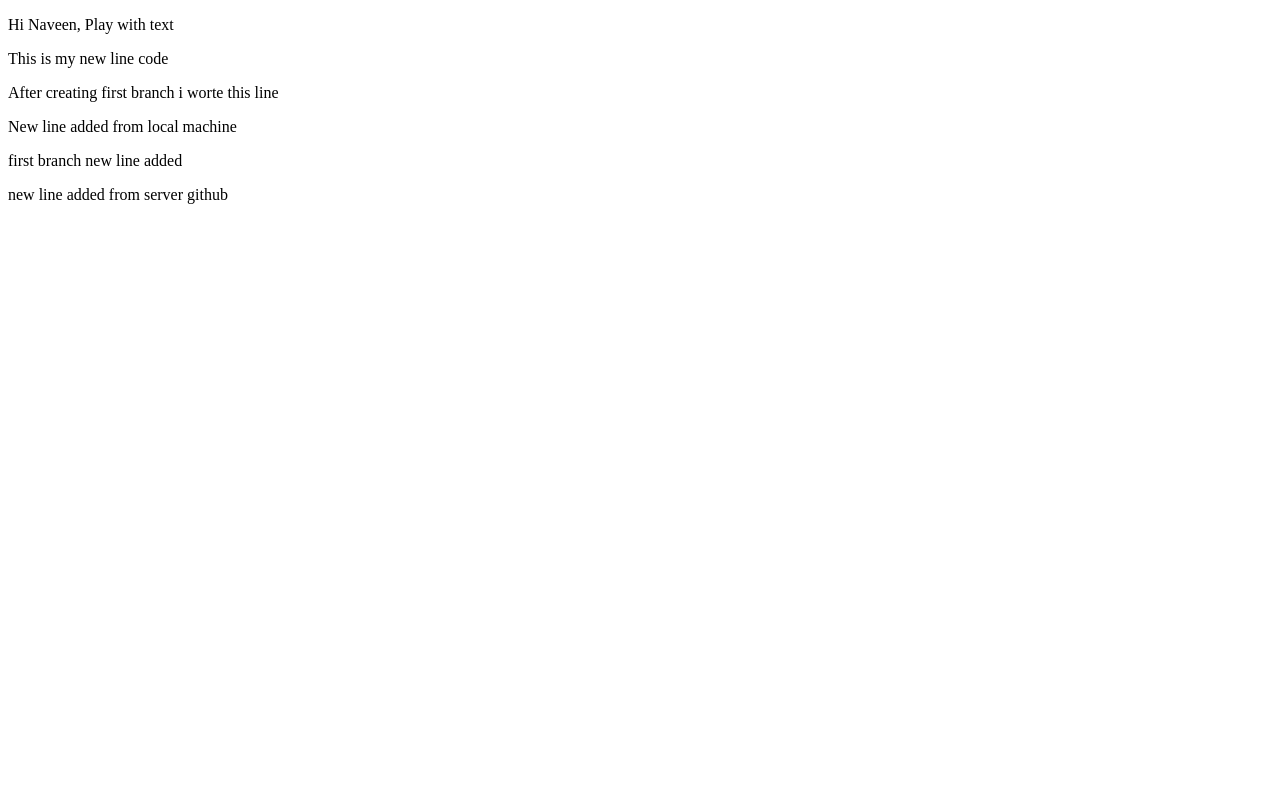
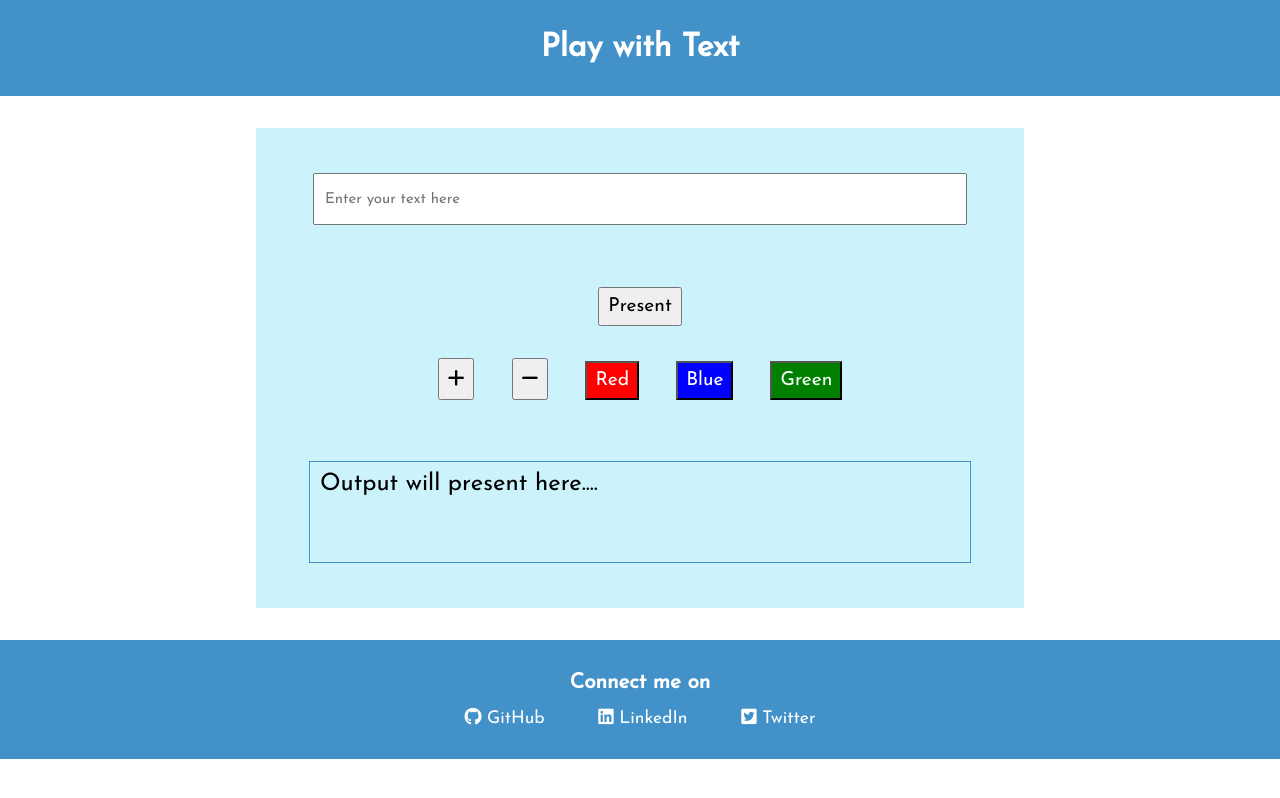
Before and after one commit to naveen-developer/Play-with-text, a plain HTML site: page index.html in a window 1280 px wide. Drawn offline with Linux system fonts and the light colour scheme.

Commit message:
seventh commit

```diff
--- a/index.html
+++ b/index.html
@@ -1,18 +1,64 @@
 <!DOCTYPE html>
-<html>
+<html lang="en">
   <head>
     <meta charset="UTF-8">
+    <meta http-equiv="X-UA-Compatible" content="IE=edge">
     <meta name="viewport" content="width=device-width, initial-scale=1.0">
-  <title>Play with text</title>
+    <title>Play with Text</title>
+    <link rel="stylesheet" href="https://cdnjs.cloudflare.com/ajax/libs/font-awesome/4.7.0/css/font-awesome.min.css">
+    <link rel="stylesheet" href="style.css">
+    <link rel="stylesheet" href="https://cdnjs.cloudflare.com/ajax/libs/font-awesome/6.2.0/css/all.min.css" integrity="sha512-xh6O/CkQoPOWDdYTDqeRdPCVd1SpvCA9XXcUnZS2FmJNp1coAFzvtCN9BmamE+4aHK8yyUHUSCcJHgXloTyT2A==" crossorigin="anonymous" referrerpolicy="no-referrer" />
   </head>
   <body>
-
-<p>Hi Naveen, Play with text</p>
-<p>This is my new line code </p>
-<p>After creating first branch i worte this line</p>
-<p>New line added from local machine</p>
-<p>first branch new line added</p>
-  <p>new line added from server github</p>
-
+    <div>
+      <nav class="navbar">Play with Text</nav>
+      <main class="container">
+        <input type="text" placeholder="Enter your text here" id="user-input">
+        <button id="show-btn">Present</button>
+        <div class="btn">
+          <button id="btn-large">
+            <span>
+              <i class="fa-solid fa-plus"></i>
+            </span>
+          </button>
+          <button id="btn-small">
+            <span>
+              <i class="fa-solid fa-minus"></i>
+            </span>
+          </button>
+          <button id="btn-red">Red</button>
+          <button id="btn-blue">Blue</button>
+          <button id="btn-green">Green</button>
+        </div>
+        <div id="output">Output will present here....</div>
+      </main>
+      <footer class="footer">
+        <div class="footer-header">Connect me on</div>
+        <ul class="social-links list-non-bullet">
+          <li class="list-item-inline">
+            <a class="link" href="#">
+              <span>
+                <i class="fa-brands fa-github"></i>
+              </span>
+              <span></span>GitHub </a>
+          </li>
+          <li class="list-item-inline">
+            <a class="link" href="#">
+              <span>
+                <i class="fa-brands fa-linkedin"></i>
+              </span>
+              <span></span>LinkedIn </a>
+          </li>
+          <li class="list-item-inline">
+            <a class="link" href="#">
+              <span>
+                <i class="fa-brands fa-square-twitter"></i>
+              </span>
+              <span></span>Twitter </a>
+          </li>
+        </ul>
+      </footer>
+    </div>
+    <script src="main.js"></script>
   </body>
 </html>
--- /dev/null
+++ b/main.js
@@ -0,0 +1,48 @@
+const userInput = document.querySelector("#user-input");
+const showBtn = document.querySelector("#show-btn");
+const btnLarge = document.querySelector("#btn-large");
+const btnSmall = document.querySelector("#btn-small");
+const btnRed = document.querySelector("#btn-red");
+const btnBlue = document.querySelector("#btn-blue");
+const btnGreen = document.querySelector("#btn-green");
+const output = document.querySelector("#output");
+
+let size=1.5;
+
+function increaseSize() {
+    size += 0.2;
+    output.style.fontSize= `${size}rem`;
+}
+
+function decreaseSize() {
+    size -= 0.2;
+    output.style.fontSize= `${size}rem`;
+}
+
+function setColorRed() {
+    output.style.color= "red";
+}
+
+function setColorBlue(){
+    output.style.color= "blue";
+}
+
+function setColorGreen(){
+    output.style.color= "green";
+}
+
+function showHandler() {
+    if(!userInput.value){
+        alert("Input field can't be empty")
+    }else{
+            output.innerText = userInput.value;
+    }
+
+}
+
+showBtn.addEventListener("click", showHandler);
+btnLarge.addEventListener("click", increaseSize);
+btnSmall.addEventListener("click", decreaseSize);
+btnRed.addEventListener("click", setColorRed);
+btnBlue.addEventListener("click", setColorBlue);
+btnGreen.addEventListener("click", setColorGreen);
--- /dev/null
+++ b/style.css
@@ -0,0 +1,158 @@
+@import url('https://fonts.googleapis.com/css2?family=Josefin+Sans&display=swap');
+
+:root {
+    --primary-color: #4291c9;
+    --secondary-color: #ccf2fb;
+    --dark-grey: #4b5563;
+}
+
+*{
+    margin: 0px;
+    padding: 0px;
+    font-family: 'Josefin Sans', sans-serif;
+}
+
+
+.navbar {
+    padding: 2rem;
+    text-align: center;
+    background-color: var(--primary-color);
+    color: white;
+    font-size: 2rem;
+    font-weight: bold;
+}
+
+.container {
+    background-color: var(--secondary-color);
+    margin: 2rem auto;
+    display: flex;
+    flex-direction: column;
+    height: 60vh;
+    width: 60vw;
+}
+
+#user-input {
+    height: 6vh;
+    padding-left: 10px;
+    width: 50vw;
+    margin: auto;
+    font-size: 15px;
+}
+
+#show-btn {
+    padding: 0.5rem;
+    font-size: larger;
+    margin: 1rem auto;
+}
+
+.btn {
+    text-align: center;
+}
+
+#btn-large {
+    padding: 0.5rem;
+    font-size: larger;
+    margin: 1rem;
+}
+
+#btn-small {
+    padding: 0.5rem;
+    font-size: larger;
+    margin: 1rem;
+}
+
+#btn-red {
+    padding: 0.5rem;
+    font-size: larger;
+    margin: 1rem;
+    color: white;
+    background-color: red;
+}
+
+#btn-blue {
+    padding: 0.5rem;
+    font-size: larger;
+    margin: 1rem;
+    color: white;
+    background-color: blue;
+}
+
+#btn-green {
+    padding: 0.5rem;
+    font-size: larger;
+    margin: 1rem;
+    color: white;
+    background-color: green;
+}
+
+#output {
+    padding: 10px;
+    font-size: 1.5rem;
+    border: 1px solid var(--primary-color);
+    height: 10vh;
+    width: 50vw;
+    margin: auto;
+}
+
+.footer {
+    background-color: var(--primary-color);
+    text-align: center;
+    padding: 2rem 1rem;
+    color: white;
+}
+
+.footer .footer-header {
+    font-weight: bold;
+    font-size: 1.3rem;
+    margin-bottom: 15px;
+}
+
+.footer .link {
+    color: white;
+    font-size: 1.1rem;
+}
+
+.footer ul {
+    padding-inline-start: 0px;
+}
+
+.fa {
+    padding: 0.5rem;
+    width: 1rem;
+    height: 1rem;
+    text-align: center;
+    text-decoration: none;
+    border-radius: .5rem;
+    margin: 0rem .2rem;
+    border: solid 1px white;
+}
+
+.fa:hover {
+    background-color: var(--dark-grey);
+}
+
+.fa-github {
+    background-color: var(--primary-color);
+    color: white;
+}
+
+.fa-twitter {
+    background-color: var(--primary-color);
+    color: white;
+}
+
+.fa-linkedin {
+    background-color: var(--primary-color);
+    color: white;
+}
+
+.list-item-inline {
+    display: inline;
+    padding: 0rem 0.5rem;
+}
+
+.link {
+    box-sizing: border-box;
+    text-decoration: none;
+    padding: 0.5rem 1rem;
+}
```
Lines whose indentation alone changed are shown as unchanged.
